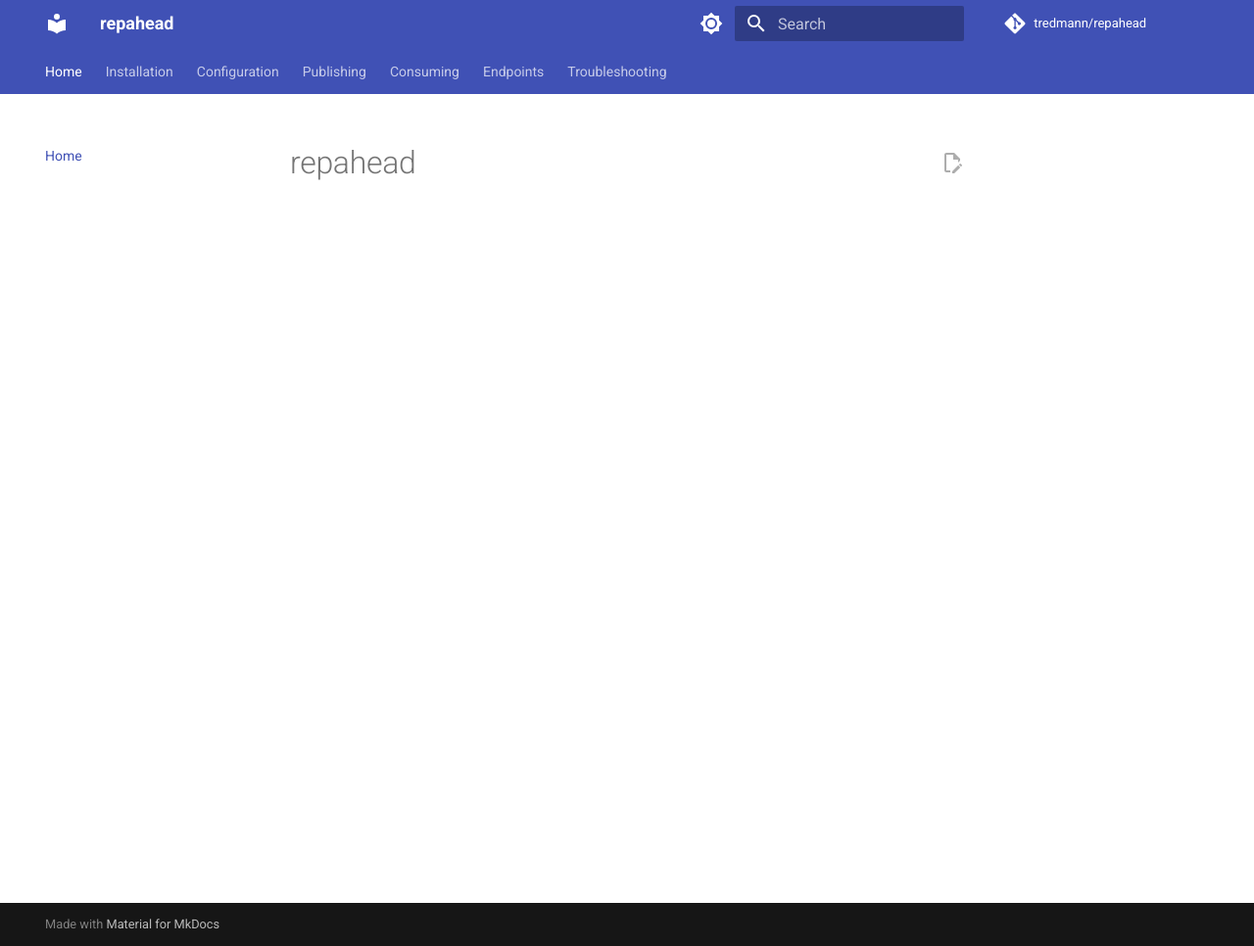
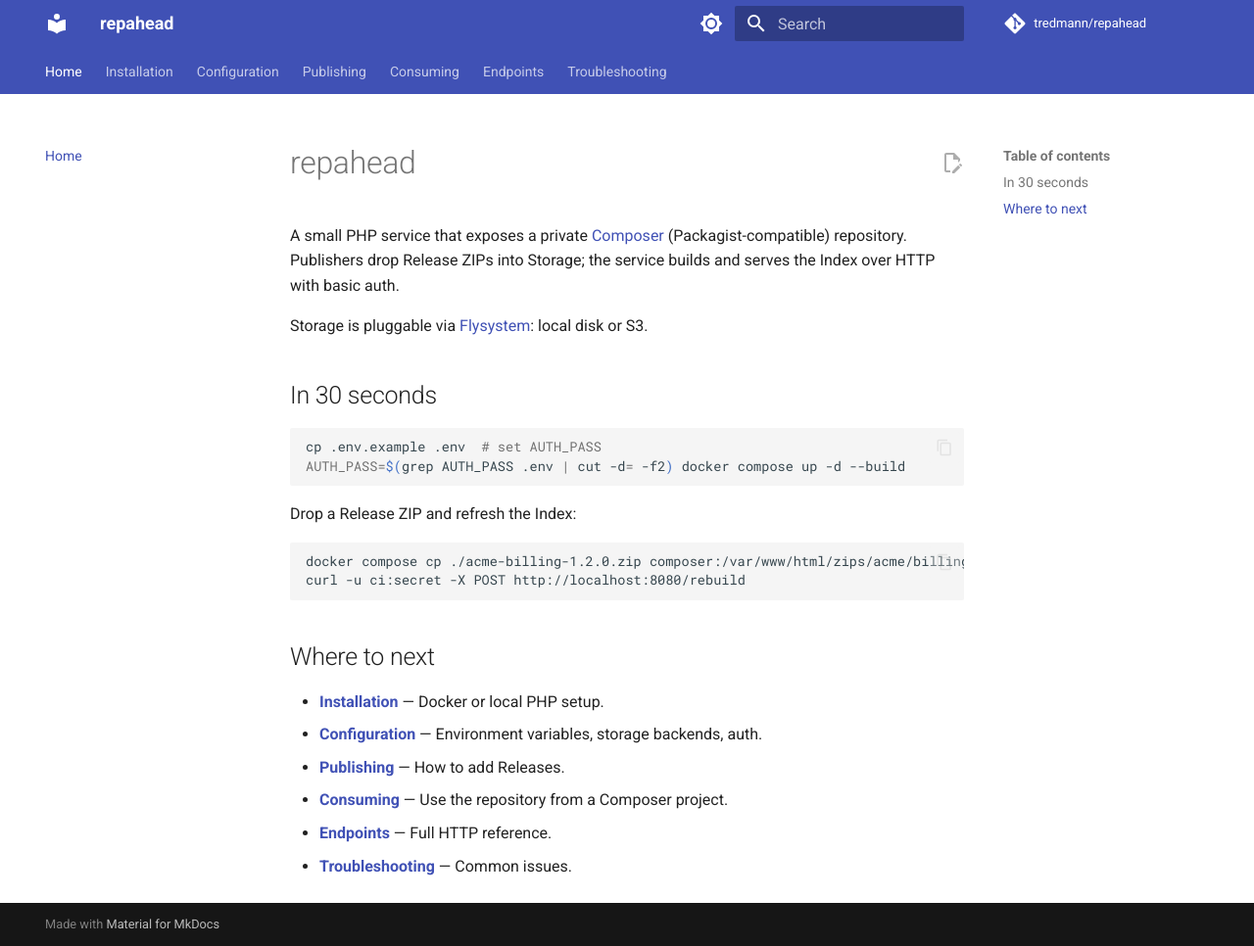
Before and after one commit to Jared87/repahead, an MkDocs documentation site: the page built from docs/index.md, in a window 1280 px wide and 966 px high. Shown: the whole window at 98% size. Built offline with MkDocs 1.6.1 and Material for MkDocs 9.7.7, drawn with Linux system fonts in a browser that asks for light colours; comment, search, counter and statistics services are not loaded.

Commit message:
Write landing page for docs site

````diff
--- a/docs/index.md
+++ b/docs/index.md
@@ -1 +1,28 @@
 # repahead
+
+A small PHP service that exposes a private [Composer](https://getcomposer.org/) (Packagist-compatible) repository. Publishers drop Release ZIPs into Storage; the service builds and serves the Index over HTTP with basic auth.
+
+Storage is pluggable via [Flysystem](https://flysystem.thephpleague.com/): local disk or S3.
+
+## In 30 seconds
+
+```bash
+cp .env.example .env  # set AUTH_PASS
+AUTH_PASS=$(grep AUTH_PASS .env | cut -d= -f2) docker compose up -d --build
+```
+
+Drop a Release ZIP and refresh the Index:
+
+```bash
+docker compose cp ./acme-billing-1.2.0.zip composer:/var/www/html/zips/acme/billing/1.2.0.zip
+curl -u ci:secret -X POST http://localhost:8080/rebuild
+```
+
+## Where to next
+
+- **[Installation](installation.md)** — Docker or local PHP setup.
+- **[Configuration](configuration.md)** — Environment variables, storage backends, auth.
+- **[Publishing](publishing.md)** — How to add Releases.
+- **[Consuming](consuming.md)** — Use the repository from a Composer project.
+- **[Endpoints](endpoints.md)** — Full HTTP reference.
+- **[Troubleshooting](troubleshooting.md)** — Common issues.
````
